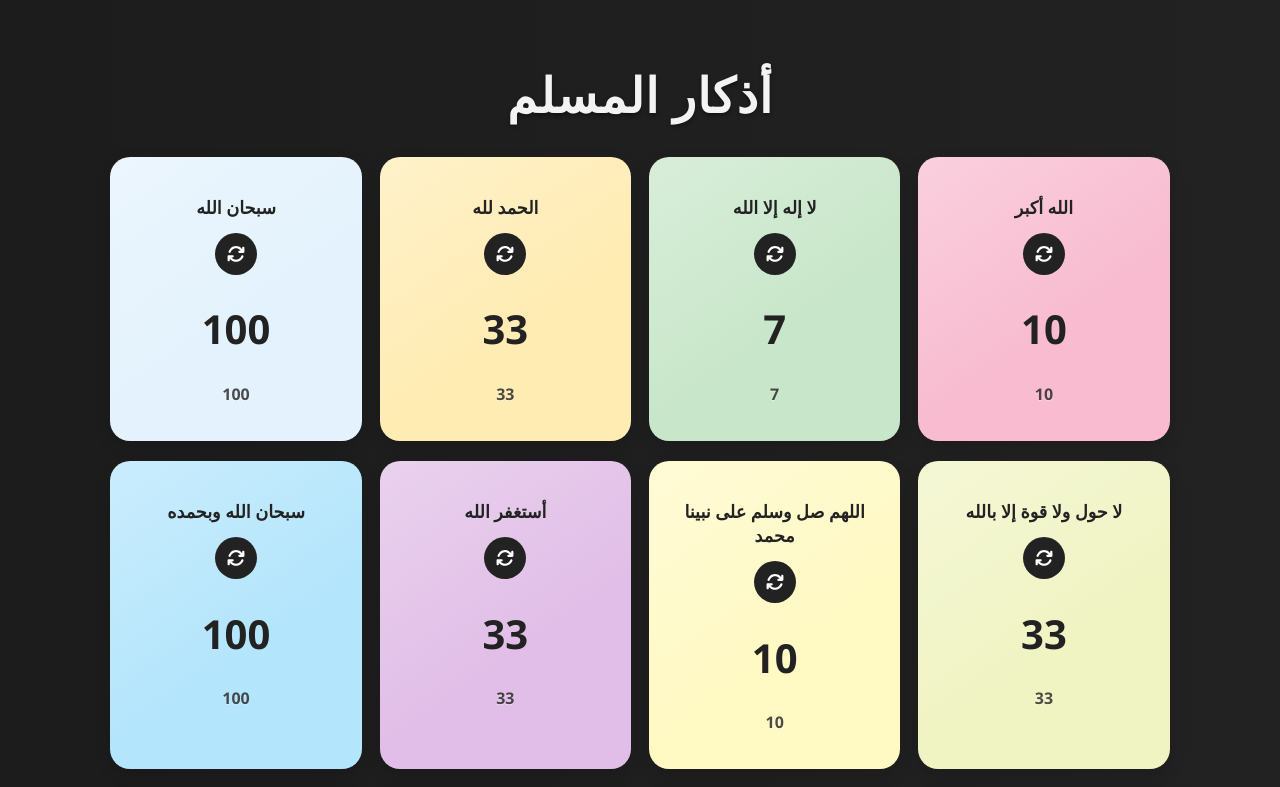
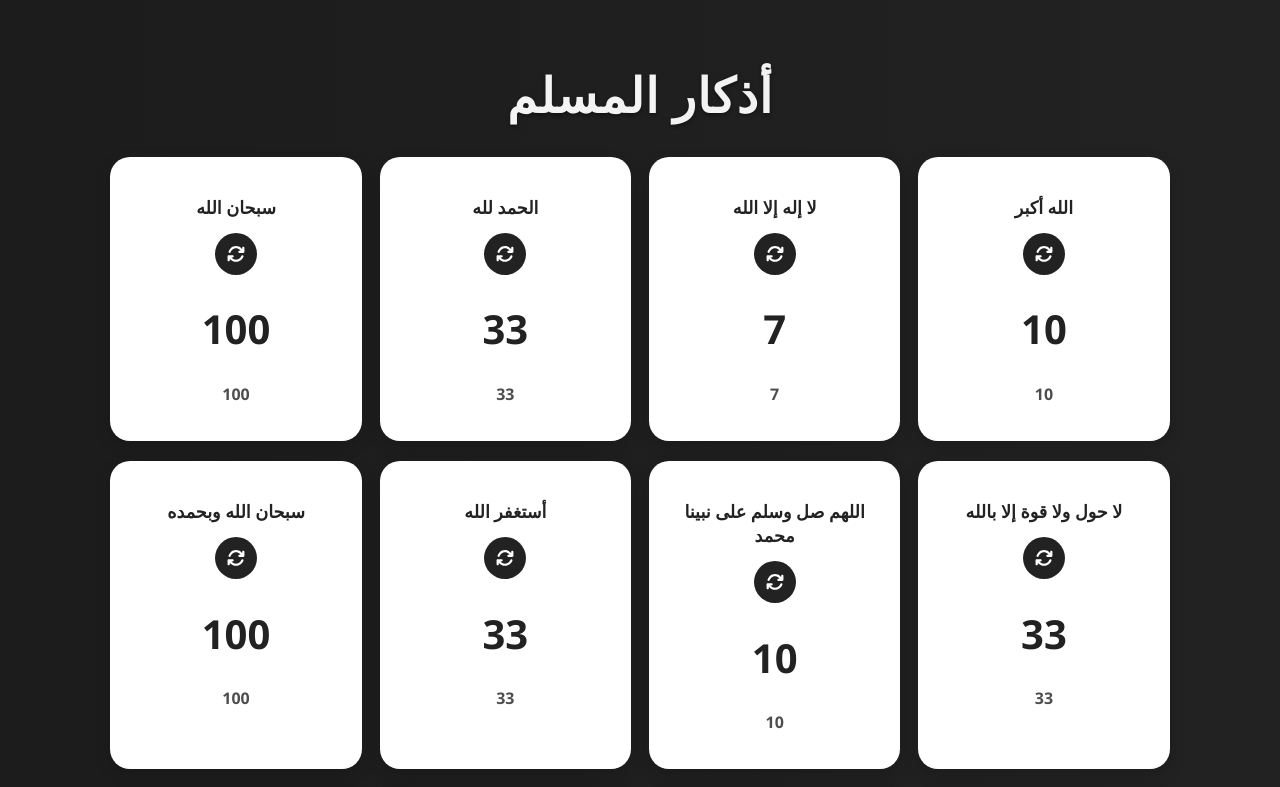
Before and after one commit to abedalre7man/AthkarApp, a React (Vite) app: page / in a window 1280 px wide. Shown: the top 787 px of the page. Built offline with nearby package versions, Linux system fonts and the light colour scheme.

Commit message:
تعديل تأثير hover للكروت

```diff
--- a/package.json
+++ b/package.json
@@ -3,13 +3,16 @@
   "private": true,
   "version": "0.0.0",
   "type": "module",
+  "homepage": "https://abedalre7man.github.io/AthkarApp",
   "scripts": {
     "dev": "vite",
     "build": "vite build",
     "lint": "eslint .",
     "preview": "vite preview",
     "server": "json-server --watch db.json --port 3001",
-    "start": "react-scripts run"
+    "start": "react-scripts run",
+    "predeploy": "npm run build",
+    "deploy": "gh-pages -d dist"
   },
   "dependencies": {
     "@fortawesome/free-brands-svg-icons": "^6.7.2",
@@ -31,6 +34,7 @@
     "eslint": "^9.29.0",
     "eslint-plugin-react-hooks": "^5.2.0",
     "eslint-plugin-react-refresh": "^0.4.20",
+    "gh-pages": "^6.3.0",
     "globals": "^16.2.0",
     "json-server": "^1.0.0-beta.3",
     "vite": "^7.0.0"
--- a/src/components/AzkarCards.jsx
+++ b/src/components/AzkarCards.jsx
@@ -1,4 +1,3 @@
-// src/AzkarCards.jsx
 import React, { useEffect, useState } from 'react';
 import './AzkarCards.css';
 import { FontAwesomeIcon } from '@fortawesome/react-fontawesome';
@@ -26,7 +25,6 @@ const handleCardClick = (id) => {
     );
   };
 
-
   const handleReset = (id) => {
     setCards(prevCards =>
       prevCards.map(card =>
@@ -35,14 +33,12 @@ const handleReset = (id) => {
     );
   };
 
-
   return (
     <div className="cards-container">
       {cards.map(card => (
         <div
-          className="card"
+          className={`card ${card.colorClass}`}
           key={card.id}
-          style={{ backgroundColor: card.backgroundColor }}
           onClick={() => handleCardClick(card.id)}
         >
           <h3 className="card-title">{card.title}</h3>
```
Also changed, not shown: 1 other file (tests, documents, lock files or other folders). Lines whose indentation alone changed are shown as unchanged.
